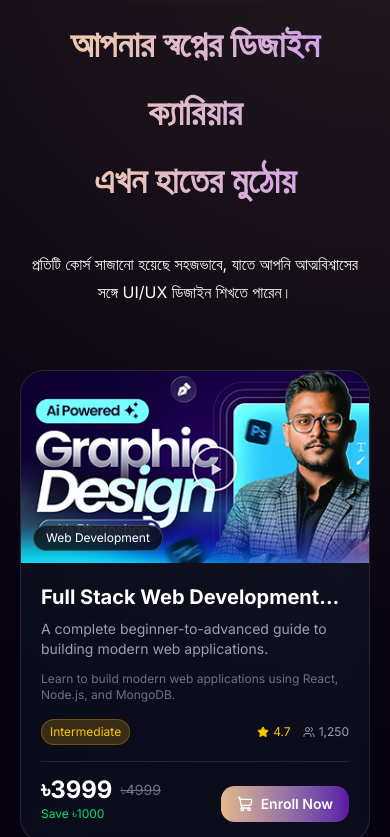
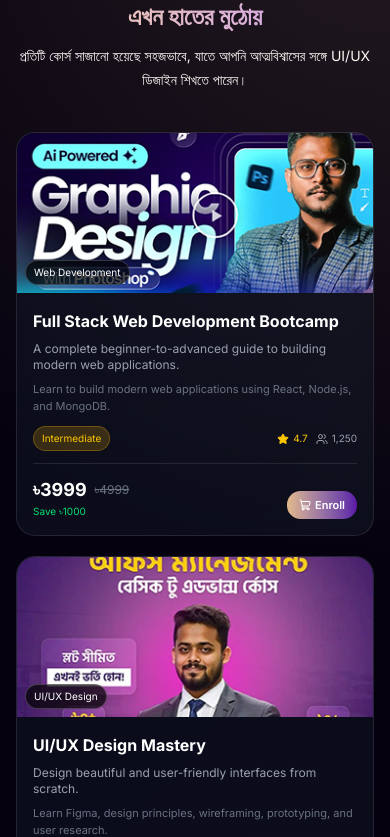
Before and after one commit to gmitsolution3/ai-learning-academy, a Next.js app: page / in a window 390 px wide. Shown: the part 847-1684 px from the top of the page. Built offline with nearby package versions, Linux system fonts and the light colour scheme.

Commit message:
course section responsived

```diff
--- a/components/Course.tsx
+++ b/components/Course.tsx
@@ -4,7 +4,6 @@ import {
   Users,
   Star,
   ShoppingCart,
-  TrendingDown,
 } from "lucide-react";
 
 const courses = [
@@ -84,10 +83,7 @@ const courses = [
   },
 ];
 
-// Difficulty level badge colors
-const difficultyColors: {
-  [key: string]: string;
-} = {
+const difficultyColors: { [key: string]: string } = {
   Beginner: "bg-green-500/20 text-green-400 border-green-500/30",
   Intermediate:
     "bg-yellow-500/20 text-yellow-400 border-yellow-500/30",
@@ -95,7 +91,6 @@ const difficultyColors: {
 };
 
 export default function Course() {
-  // Calculate discounted price
   const getDiscountedPrice = (
     price: number,
     discountPercent: number,
@@ -104,107 +99,105 @@ export default function Course() {
   };
 
   return (
-    <section className="relative py-20">
+    <section className="relative py-14 sm:py-16 md:py-20">
       <div className="absolute inset-0 bg-[radial-gradient(circle_at_top_right,rgba(227,185,138,0.14),transparent_28%)]" />
 
-      <div className="container mx-auto px-5 lg:px-0">
-        {/* Header Section */}
+      <div className="container mx-auto px-4 sm:px-6 md:px-8 lg:px-0">
+        {/* Header */}
         <div className="text-center">
           <div className="inline-flex rounded-full p-[1px] bg-gradient-to-r from-secondary to-primary">
-            <div className="inline-flex items-center gap-2 rounded-full border border-transparent bg-black px-5 py-2 text-sm text-white shadow-lg shadow-secondary/10 backdrop-blur">
+            <div className="inline-flex items-center gap-2 rounded-full bg-black px-3 sm:px-5 py-1.5 sm:py-2 text-xs sm:text-sm text-white backdrop-blur">
               <Sparkles className="size-4 text-secondary" />
               আমাদের কোর্স সমুহ
             </div>
           </div>
 
-          <div className="space-y-4">
-            <h1 className="bg-gradient-to-r from-[#F9D49B] to-[#C994FF] bg-clip-text text-transparent text-4xl font-black lg:text-5xl py-5 leading-17">
+          <div className="space-y-3 sm:space-y-4 mt-4">
+            <h1 className="bg-gradient-to-r from-[#F9D49B] to-[#C994FF] bg-clip-text text-transparent text-2xl sm:text-3xl md:text-4xl lg:text-5xl font-black leading-tight lg:py-5">
               আপনার স্বপ্নের ডিজাইন ক্যারিয়ার <br /> এখন হাতের মুঠোয়
             </h1>
-            <p className="max-w-xl text-base leading-7 text-white sm:text-lg mx-auto">
+
+            <p className="max-w-xl mx-auto text-sm sm:text-base md:text-lg text-white leading-6 sm:leading-7">
               প্রতিটি কোর্স সাজানো হয়েছে সহজভাবে, যাতে আপনি
               আত্মবিশ্বাসের সঙ্গে UI/UX ডিজাইন শিখতে পারেন।
             </p>
           </div>
         </div>
 
-        {/* Courses Grid */}
-        <div className="grid grid-cols-1 md:grid-cols-2 lg:grid-cols-4 gap-6 mt-16">
+        {/* Grid */}
+        <div className="grid grid-cols-1 sm:grid-cols-2 lg:grid-cols-4 gap-5 sm:gap-6 mt-10 sm:mt-12 md:mt-16">
           {courses.map((course, index) => (
             <div
               key={index}
-              className="group relative bg-gradient-to-br from-gray-900/50 to-gray-800/30 backdrop-blur-sm rounded-2xl border border-white/10 overflow-hidden hover:border-secondary/50 transition-all duration-300 hover:transform hover:-translate-y-2"
+              className="group relative bg-gradient-to-br from-gray-900/50 to-gray-800/30 backdrop-blur-sm rounded-xl sm:rounded-2xl border border-white/10 overflow-hidden hover:border-secondary/50 transition-all duration-300 sm:hover:-translate-y-2"
             >
-              {/* Course Image */}
-              <div className="relative h-48 overflow-hidden">
+              {/* Image */}
+              <div className="relative h-40 sm:h-44 md:h-48 overflow-hidden">
                 <img
                   src={course.image}
                   alt={course.title}
                   className="w-full h-full object-cover group-hover:scale-110 transition-transform duration-500"
                 />
 
-                {/* Category Badge */}
-                <div className="absolute bottom-3 left-3 bg-black/70 backdrop-blur-sm px-3 py-1 rounded-full text-xs text-white border border-white/20">
+                <div className="absolute bottom-2 left-2 sm:bottom-3 sm:left-3 bg-black/70 px-2 sm:px-3 py-1 rounded-full text-[10px] sm:text-xs text-white border border-white/20">
                   {course.category}
                 </div>
               </div>
 
-              {/* Course Content */}
-              <div className="p-5">
-                {/* Title */}
-                <h3 className="text-xl font-bold text-white mb-2 line-clamp-1 group-hover:text-secondary transition-colors">
+              {/* Content */}
+              <div className="p-4 sm:p-5">
+                <h3 className="text-base sm:text-lg md:text-xl font-bold text-white mb-2 line-clamp-1 group-hover:text-secondary">
                   {course.title}
                 </h3>
 
-                {/* Overview */}
-                <p className="text-gray-400 text-sm mb-3 line-clamp-2">
+                <p className="text-gray-400 text-xs sm:text-sm mb-2 line-clamp-2">
                   {course.overview}
                 </p>
 
-                {/* Description */}
-                <p className="text-gray-500 text-xs mb-4 line-clamp-2">
+                <p className="text-gray-500 text-[11px] sm:text-xs mb-3 line-clamp-2">
                   {course.description}
                 </p>
 
-                {/* Difficulty & Stats */}
-                <div className="flex items-center justify-between mb-4">
+                {/* Stats */}
+                <div className="flex items-center justify-between mb-3 sm:mb-4">
                   <span
-                    className={`text-xs px-2 py-1 rounded-full border ${difficultyColors[course.difficultyLevel]}`}
+                    className={`text-[10px] sm:text-xs px-2 py-1 rounded-full border ${difficultyColors[course.difficultyLevel]}`}
                   >
                     {course.difficultyLevel}
                   </span>
-                  <div className="flex items-center gap-3 text-xs">
+
+                  <div className="flex items-center gap-2 sm:gap-3 text-[10px] sm:text-xs">
                     <div className="flex items-center gap-1 text-yellow-400">
                       <Star className="size-3 fill-yellow-400" />
-                      <span>{course.rating}</span>
+                      {course.rating}
                     </div>
+
                     <div className="flex items-center gap-1 text-gray-400">
                       <Users className="size-3" />
-                      <span>
-                        {course.totalEnrolled.toLocaleString()}
-                      </span>
+                      {course.totalEnrolled.toLocaleString()}
                     </div>
                   </div>
                 </div>
 
-                {/* Price Section */}
+                {/* Price */}
                 <div className="flex items-end justify-between pt-3 border-t border-white/10">
                   <div>
                     {course.discountPercent > 0 ? (
                       <>
                         <div className="flex items-center gap-2">
-                          <span className="text-2xl font-bold text-white">
+                          <span className="text-lg sm:text-xl md:text-2xl font-bold text-white">
                             ৳
                             {getDiscountedPrice(
                               course.price,
                               course.discountPercent,
                             ).toFixed(0)}
                           </span>
-                          <span className="text-sm text-gray-500 line-through">
+                          <span className="text-xs sm:text-sm text-gray-500 line-through">
                             ৳{course.price}
                           </span>
                         </div>
-                        <p className="text-xs text-green-400">
+
+                        <p className="text-[10px] sm:text-xs text-green-400">
                           Save ৳
                           {(
                             (course.price * course.discountPercent) /
@@ -213,14 +206,15 @@ export default function Course() {
                         </p>
                       </>
                     ) : (
-                      <span className="text-2xl font-bold text-white">
+                      <span className="text-lg sm:text-xl md:text-2xl font-bold text-white">
                         ৳{course.price}
                       </span>
                     )}
                   </div>
-                  <button className="bg-gradient-to-r from-secondary to-primary text-white px-4 py-2 rounded-lg text-sm font-semibold flex items-center gap-2 hover:shadow-lg hover:shadow-secondary/25 transition-all duration-300">
-                    <ShoppingCart className="size-4" />
-                    Enroll Now
+
+                  <button className="bg-gradient-to-r from-secondary to-primary text-white px-3 sm:px-4 py-1.5 sm:py-2 rounded-lg text-[11px] sm:text-sm font-semibold flex items-center gap-1 sm:gap-2 hover:shadow-lg hover:shadow-secondary/25 transition-all">
+                    <ShoppingCart className="size-3 sm:size-4" />
+                    Enroll
                   </button>
                 </div>
               </div>
@@ -228,12 +222,11 @@ export default function Course() {
           ))}
         </div>
 
-        {/* View All Courses Button */}
-        <div className="text-center mt-12">
-          <button className="group relative inline-flex items-center gap-2 px-8 py-3 rounded-full bg-gradient-to-r from-secondary to-primary text-white font-semibold overflow-hidden transition-all duration-300 hover:shadow-xl hover:shadow-secondary/30">
-            <span className="relative z-10">সকল কোর্স দেখুন</span>
-            <Sparkles className="size-4 relative z-10 group-hover:rotate-12 transition-transform" />
-            <div className="absolute inset-0 bg-gradient-to-r from-primary to-secondary opacity-0 group-hover:opacity-100 transition-opacity duration-300"></div>
+        {/* CTA */}
+        <div className="text-center mt-10 sm:mt-12">
+          <button className="inline-flex items-center gap-2 px-6 sm:px-8 py-2.5 sm:py-3 rounded-full bg-gradient-to-r from-secondary to-primary text-white text-sm sm:text-base font-semibold hover:shadow-xl hover:shadow-secondary/30 transition-all">
+            সকল কোর্স দেখুন
+            <Sparkles className="size-4" />
           </button>
         </div>
       </div>
```
